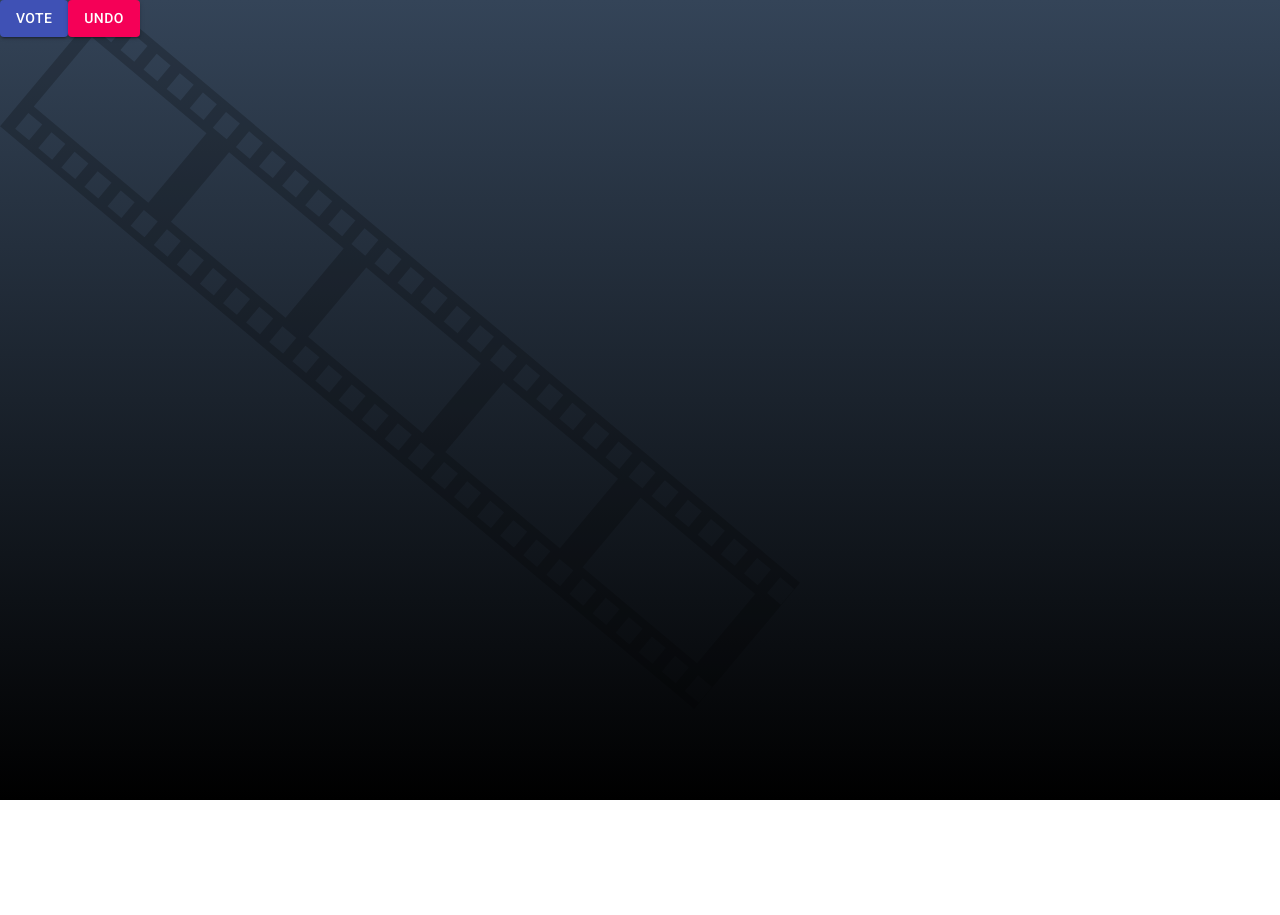
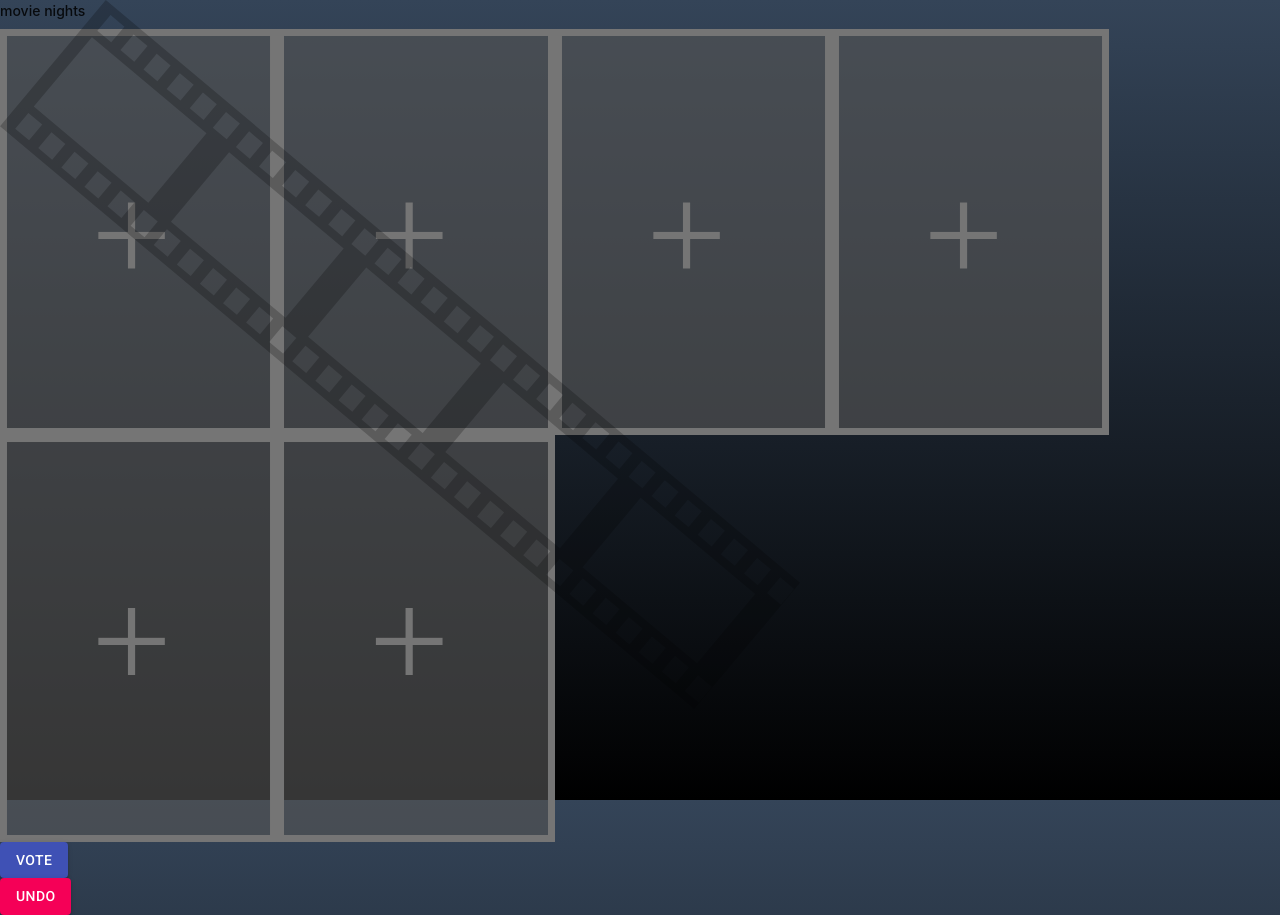
Before and after one commit to ZadBabaei/React-projects, a React (Create React App) app: page /SelectMovies in a window 1280 px wide. Before the commit the page ends 800 px from the top, so only its background shows below. Built offline with nearby package versions, Linux system fonts and the light colour scheme.

Commit message:
impoting images

```diff
--- a/src/SelectMovies.js
+++ b/src/SelectMovies.js
@@ -4,6 +4,7 @@ import Button from '@material-ui/core/Button';
 import styled from 'styled-components';
 import { useState } from 'react';
 import transparent_films from './Images/transparent_films.svg';
+import gray_box from './Images/gray_box.svg';
 
 function SelectMovies() {
   const ImageWraper = styled.div`
@@ -34,14 +35,27 @@ function SelectMovies() {
   const [selectedMovies, setSelectedMovies] = useState([]);
   return (
     <div>
+      <div>
+        <h1>movie nights</h1>
+      </div>
+      <div>
+        <img src={gray_box} alt="box" />
+        <img src={gray_box} alt="box" />
+        <img src={gray_box} alt="box" />
+        <img src={gray_box} alt="box" />
+        <img src={gray_box} alt="box" />
+        <img src={gray_box} alt="box" />
+      </div>
       <ImageWraper>
         <ButFimlImg src={transparent_films} alt="ds" />
       </ImageWraper>
       <div>
-        <Button variant="contained" color="primary">
-          {' '}
-          Vote{' '}
-        </Button>
+        <div>
+          <Button variant="contained" color="primary">
+            {' '}
+            Vote{' '}
+          </Button>
+        </div>
         <Button
           variant="contained"
           color="secondary"
```
Also changed, not shown: src/Images/gray_box.svg (added), 1 other file (tests, documents, lock files or other folders).
